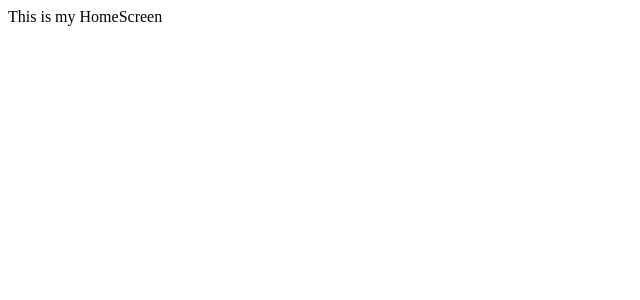
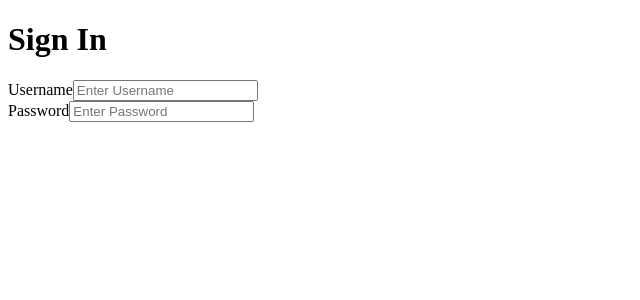
Before and after one commit to albertohuerta22/EmployeeTracker, a React (Create React App) app in the folder frontend/: page / in a window 1280 px wide. Shown: the top 300 px of the page, without its empty margins (0-640 px from the left). Built offline with nearby package versions, Linux system fonts and the light colour scheme.

Commit message:
created form container component and homescreen login page

```diff
--- /dev/null
+++ b/frontend/src/components/FormContainer.js
@@ -0,0 +1,15 @@
+import React from 'react';
+import { Container, Row, Col } from 'react-bootstrap';
+const FormContainer = ({ children }) => {
+  return (
+    <Container>
+      <Row>
+        <Col xs={12} md={6}>
+          {children}
+        </Col>
+      </Row>
+    </Container>
+  );
+};
+
+export default FormContainer;
--- a/frontend/src/screens/HomeScreen.js
+++ b/frontend/src/screens/HomeScreen.js
@@ -1,7 +1,32 @@
 import React from 'react';
-
+import FormContainer from '../components/FormContainer';
+import { Form } from 'react-bootstrap';
 const HomeScreen = () => {
-  return <div>This is my HomeScreen</div>;
+  return (
+    <FormContainer>
+      <h1>Sign In</h1>
+      <Form>
+        <Form.Group controlId="username">
+          <Form.Label>Username</Form.Label>
+          <Form.Control
+            type="username"
+            placeholder="Enter Username"
+            value=""
+            //onchange listner
+          ></Form.Control>
+        </Form.Group>
+        <Form.Group>
+          <Form.Label>Password</Form.Label>
+          <Form.Control
+            type="password"
+            placeholder="Enter Password"
+            value=""
+            //onchange
+          ></Form.Control>
+        </Form.Group>
+      </Form>
+    </FormContainer>
+  );
 };
 
 export default HomeScreen;
```
